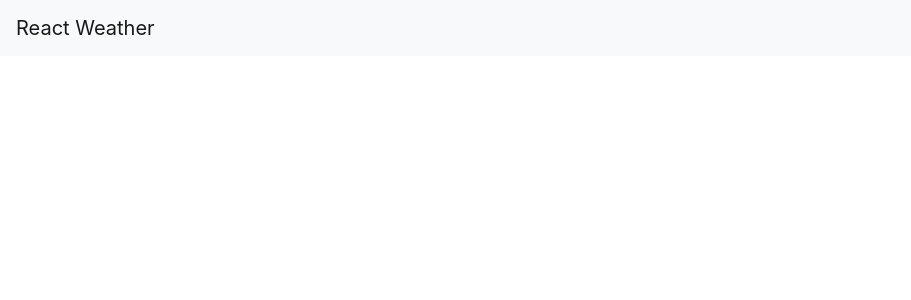
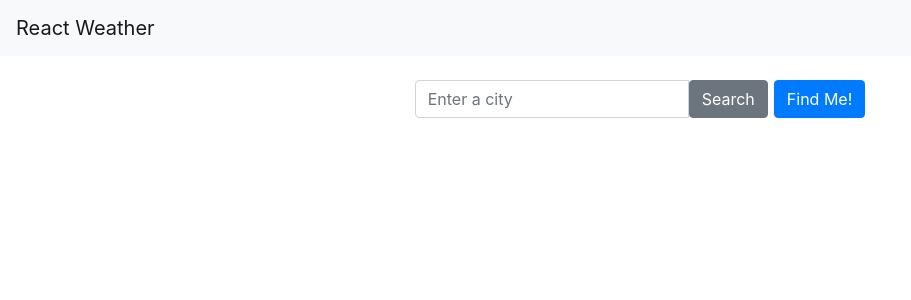
Before and after one commit to giacomocusinato/react-weather, a React (Create React App) app: page / in a window 1280 px wide. Shown: the top 300 px of the page, without its empty margins (0-911 px from the left). Built offline with nearby package versions, Linux system fonts and the light colour scheme.

Commit message:
[ADD] Search component

```diff
--- a/src/components/App.jsx
+++ b/src/components/App.jsx
@@ -1,11 +1,17 @@
 import React, { Component } from 'react';
 
-import Header from './Header'
+import Header from './Header';
+import Search from './Search';
 
 class App extends Component {
   render() {
     return (
-      <Header />
+      <div>
+        <Header />
+        <div className="container">
+          <Search />
+        </div>
+      </div>
     );
   }
 }
--- a/src/components/Header.jsx
+++ b/src/components/Header.jsx
@@ -1,4 +1,4 @@
-import React, {Component} from 'react';
+import React, { Component } from 'react';
 
 class Header extends Component {
   render() {
--- /dev/null
+++ b/src/components/Search.jsx
@@ -0,0 +1,30 @@
+import React, { Component } from 'react';
+
+class Search extends Component {
+  render() {
+    return (
+      <div className="row justify-content-center search-container">
+        <div className="form-inline">
+          <div className="input-group search-group">
+            <input
+              type="text"
+              className="form-control"
+              placeholder="Enter a city"
+              aria-label="Enter a city"
+            />
+            <span className="input-group-btn">
+              <button className="btn btn-secondary" type="button">
+                Search
+              </button>
+            </span>
+          </div>
+          <button className="btn btn-primary btn-find" type="button">
+            Find Me!
+          </button>
+        </div>
+      </div>
+    );
+  }
+}
+
+export default Search;
--- /dev/null
+++ b/src/styles/components/_search.scss
@@ -0,0 +1,25 @@
+.search-container {
+  margin-top: 24px;
+}
+
+.search-group input {
+  min-width: 400px;
+
+  @include media-breakpoint-down(sm) {
+    min-width: 360px;
+  }
+  @include media-breakpoint-down(xs) {
+    min-width: 200px;
+  }
+}
+
+.btn-find {
+
+  @include media-breakpoint-up(sm) {
+    margin-left: 6px;
+  }
+
+  @include media-breakpoint-down(xs) {
+    margin-top: 6px;
+  }
+}
--- a/src/styles/main.scss
+++ b/src/styles/main.scss
@@ -1,6 +1,7 @@
 @import 'bootstrap/scss/bootstrap.scss';
 
 @import './components/header';
+@import './components/search';
 
 body {
   margin: 0;
```
